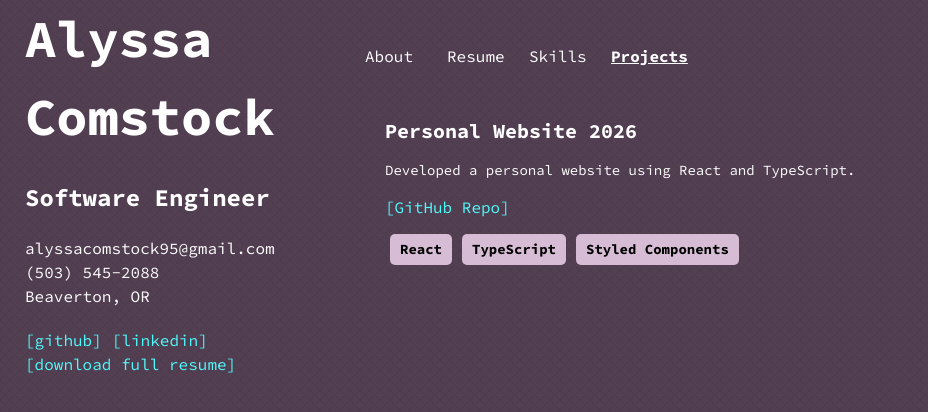
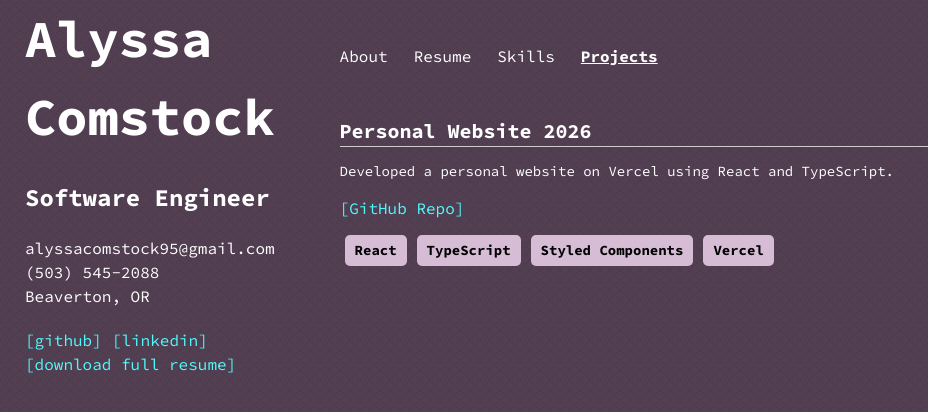
Before and after one commit to TealGlow/personal-site-2026, a React (Vite) app: page / in a window 1280 px wide. Both pictures are taken after a click on the element "Projects". Shown: the top 412 px of the page, without its empty margins (0-928 px from the left). Built offline with nearby package versions, Linux system fonts and the light colour scheme.

Commit message:
fix some styling

```diff
--- a/src/components/CardComponent.tsx
+++ b/src/components/CardComponent.tsx
@@ -50,12 +50,15 @@ const Time = styled.time`
 `;
 
 const Body = styled.div`
-  padding: 20px;
+  padding: 20px 20px 20px 0;
+  width: 100%;
+  margin-bottom: 20px;
 `;
 
 const Title = styled.div`
   font-weight: bold;
   font-size: 20px;
+  border-bottom: 1px solid #ccc;
 `;
 
 const Description = styled.p`
--- a/src/components/Content.tsx
+++ b/src/components/Content.tsx
@@ -22,7 +22,7 @@ const Content = () => {
         currentNavItem={currentNavItem}
         onNavItemClick={handleNavItemClick}
       />
-      <div>{buildContent(currentNavItem)}</div>
+      <Container>{buildContent(currentNavItem)}</Container>
     </ContentContainer>
   );
 };
@@ -45,7 +45,7 @@ const buildContent = (item: NavItemType) => {
 };
 
 const ContentContainer = styled.div`
-  width: 70%;
+  width:100%;
   height: 100%;
 
   overflow: hidden;
@@ -54,3 +54,10 @@ const ContentContainer = styled.div`
 
   color: white;
 `;
+
+const Container = styled.div`
+  width: 100%;
+  height: 90vh;
+  overflow-y: auto;
+  overflow-x: hidden;
+`;
--- a/src/components/ContentNavigation.tsx
+++ b/src/components/ContentNavigation.tsx
@@ -48,9 +48,9 @@ const Container = styled.div`
 `;
 
 const NavItem = styled.span`
-  width: 76px;
   display: flex;
   padding: 8px 6px 8px 0;
+  margin-right: 20px;
 
   user-select: none;
 
--- a/src/components/Pages/Projects.tsx
+++ b/src/components/Pages/Projects.tsx
@@ -1,16 +1,17 @@
+import styled from "styled-components";
 import Card from "../CardComponent";
 
 const Projects = () => {
   const Projects = [
     {
       title: "Personal Website 2026",
-      description: "Developed a personal website using React and TypeScript.",
+      description: "Developed a personal website on Vercel using React and TypeScript.",
       link: { display: "[GitHub Repo]", url: "https://github.com/TealGlow/personal-site-2026" },
-      skills: ["React", "TypeScript", "Styled Components"],
+      skills: ["React", "TypeScript", "Styled Components", "Vercel"],
     },
   ];
   return (
-    <div>
+    <Container>
       {Projects.map((project, index) => (
         <Card
           key={index}
@@ -20,8 +21,13 @@ const Projects = () => {
           skills={project.skills}
         />
       ))}
-    </div>
+    </Container>
   );
 };
 
 export default Projects;
+
+const Container = styled.div`
+    display: flex;
+    flex-direction: column;
+`;
--- a/src/components/Pages/Resume.tsx
+++ b/src/components/Pages/Resume.tsx
@@ -99,6 +99,5 @@ const Container = styled.div`
   width: 70%;
   height: 80vh;
 
-  overflow-y: auto;
-  overflow-x: hidden;
+
 `;
```
